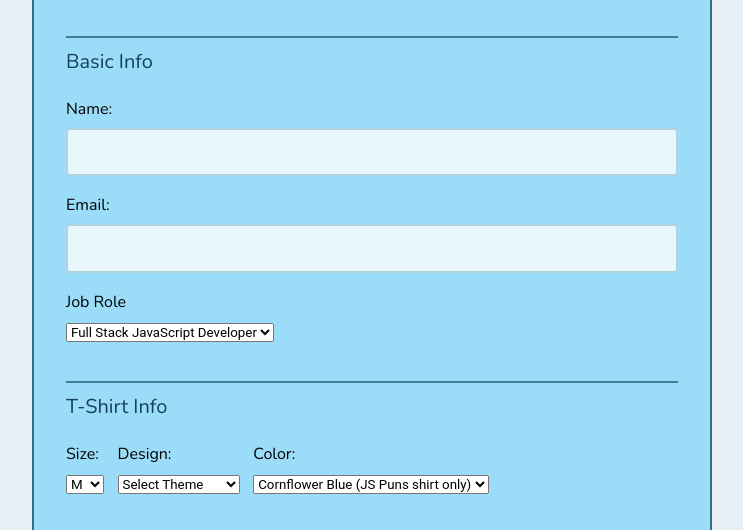
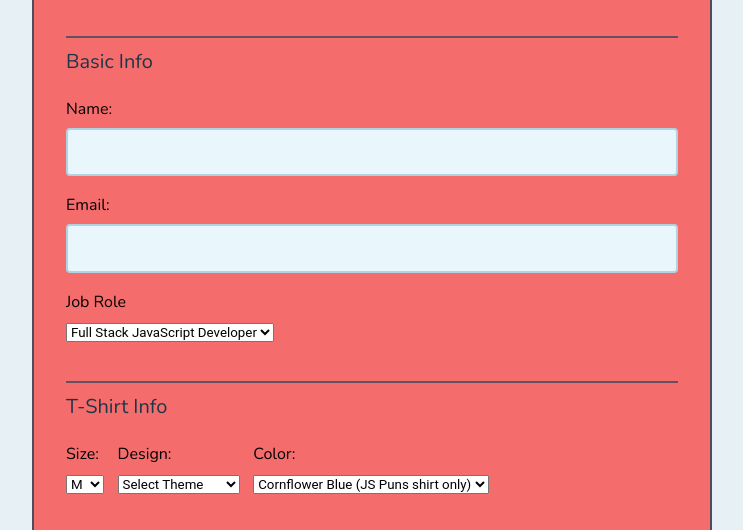
Before and after one commit to martyv4/Project-03-Interactive-Form, a plain HTML site: page index.html in a window 1280 px wide. Shown: the part 202-732 px from the top of the page, without its empty margins (268-1011 px from the left). Drawn offline with nearby package versions, Linux system fonts and the light colour scheme.

Commit message:
Change background color
Change background color

```diff
--- a/css/style.css
+++ b/css/style.css
@@ -40,7 +40,7 @@ a {
 
 form {
 	padding: .875em 1.875em 1.875em;
-	background: #9bdcf8;
+	background: #f56c6c;
 	border: 2px solid rgba(8, 63, 87, 0.7);
 	border-radius: 4px;
 }
```
Also changed, not shown: js/script.js (added).
